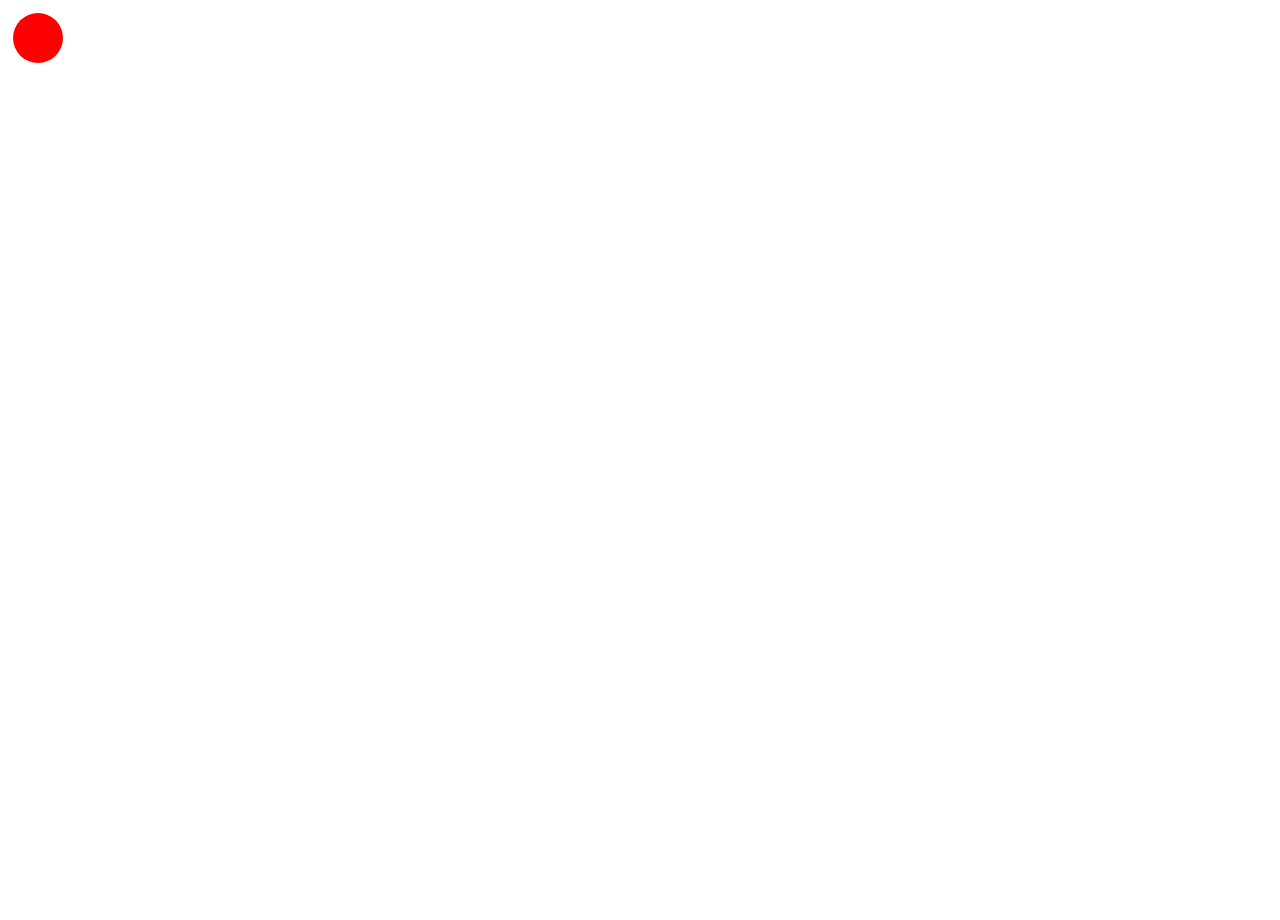
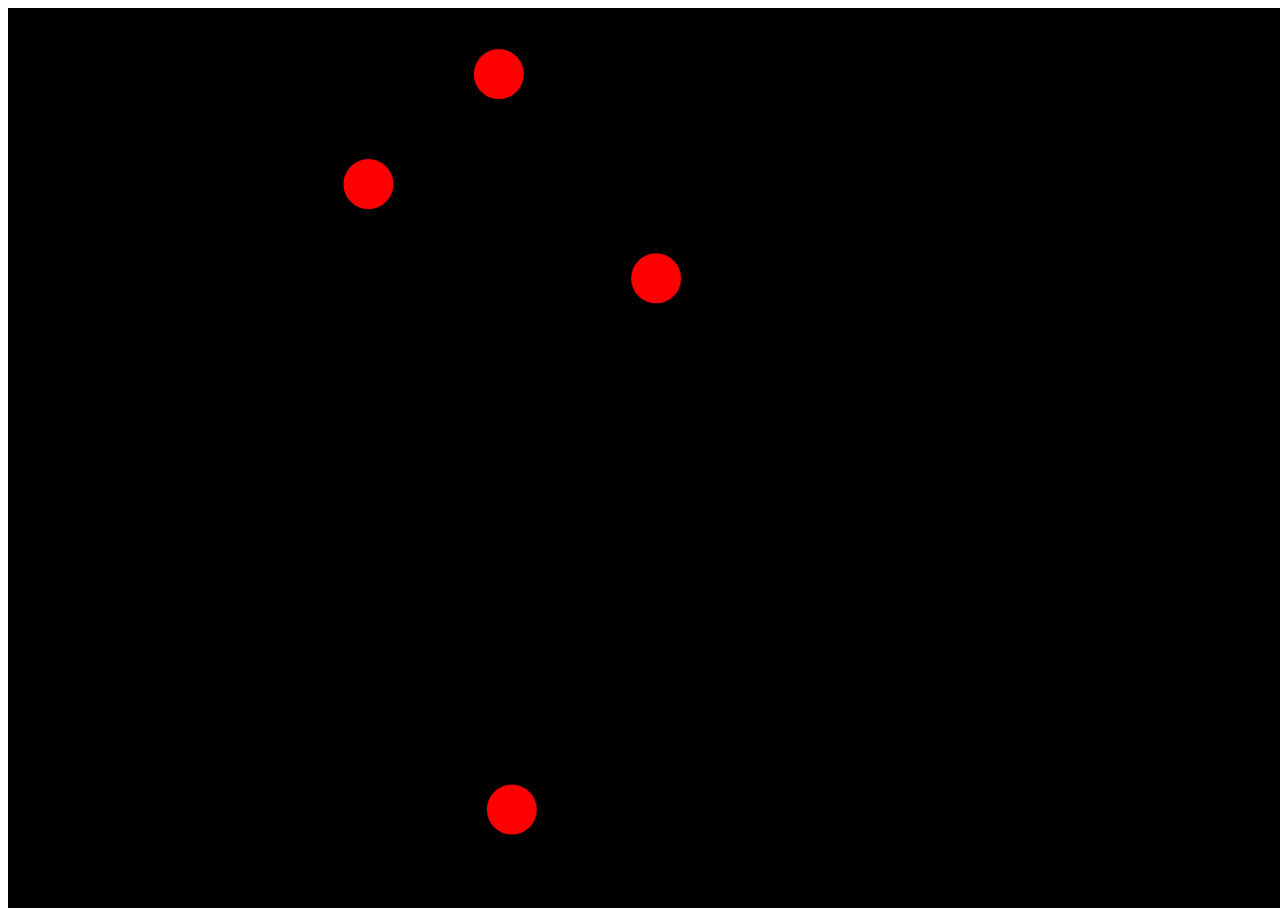
Before and after one commit to Jiamin-Zou/w9d1, a website with bundled scripts: page practice-for-ch-js-asteroids-long-practice-main/index.html in a window 1280 px wide. Shown: the top 920 px of the page. Built offline with nearby package versions, Linux system fonts and the light colour scheme.

Commit message:
Added Game class, #constructor, #addAsteroids, #draw, #moveObjects, #randomPosition

```diff
--- a/practice-for-ch-js-asteroids-long-practice-main/index.html
+++ b/practice-for-ch-js-asteroids-long-practice-main/index.html
@@ -7,7 +7,7 @@
     <script type="application/javascript" src="dist/main.js" defer></script>
     <title>Asteroids</title>
 </head>
-<body>
-    <canvas id="game-canvas" width=1500 height=900></canvas>
+<body ">
+    <canvas id="game-canvas" width=1500 height=900 style="background-color: black;"></canvas>
 </body>
 </html>
--- a/practice-for-ch-js-asteroids-long-practice-main/src/game.js
+++ b/practice-for-ch-js-asteroids-long-practice-main/src/game.js
@@ -0,0 +1,44 @@
+import Asteroid from "./asteroid.js";
+
+class Game {
+    static DIM_X = 1500;
+    static DIM_Y = 900;
+    static NUM_ASTEROIDS = 10;
+
+    constructor(){
+        this.addAsteroids()
+    }
+
+    addAsteroids() {
+        this.asteroids = [];
+        while (this.asteroids.length < Game.NUM_ASTEROIDS) {
+            const position = this.randomPosition()
+        const ast = new Asteroid({pos: position});
+        this.asteroids.push(ast)
+        }
+    }
+
+    draw(ctx) {
+        ctx.clearRect(0, 0, Game.DIM_X, Game.DIM_Y);
+        this.asteroids.forEach( asteroid => {
+            asteroid.draw(ctx);
+        })
+    }
+
+    moveObjects() {
+        this.asteroids.forEach( asteroid => {
+            asteroid.move();
+        })
+
+    }
+
+    randomPosition() {
+      const randX = Math.floor(Math.random() * Game.DIM_X);
+      const randY = Math.floor(Math.random() * Game.DIM_Y);
+      const randPos = [randX, randY];
+
+      return randPos;
+    }
+  }
+
+  export default Game;
--- a/practice-for-ch-js-asteroids-long-practice-main/src/index.js
+++ b/practice-for-ch-js-asteroids-long-practice-main/src/index.js
@@ -2,13 +2,13 @@
 
 // window.MovingObject = MovingObject;
 
-import Asteroid from "./asteroid.js";
+import Game from "./game.js";
 
 
 const canvas = document.getElementById("game-canvas");
 const ctx = canvas.getContext("2d");
 
-const mo = new Asteroid({ pos: [30, 30] });
-
-  mo.draw(ctx);
-//   setInterval(() => {mo.move(); mo.draw(ctx)},20)
+const ga = new Game();
+ga.draw(ctx);
+ga.moveObjects();
+setInterval(() => { ga.draw(ctx); ga.moveObjects();},50)
```
